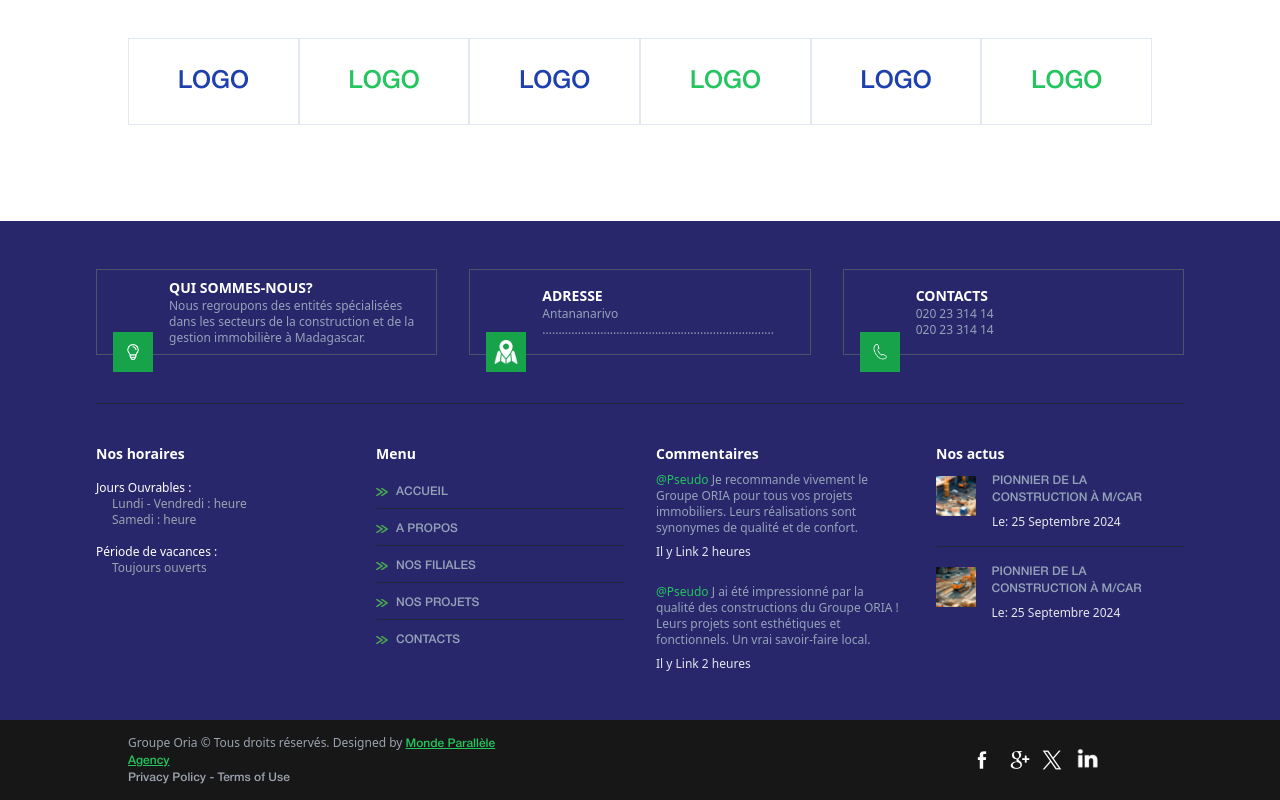
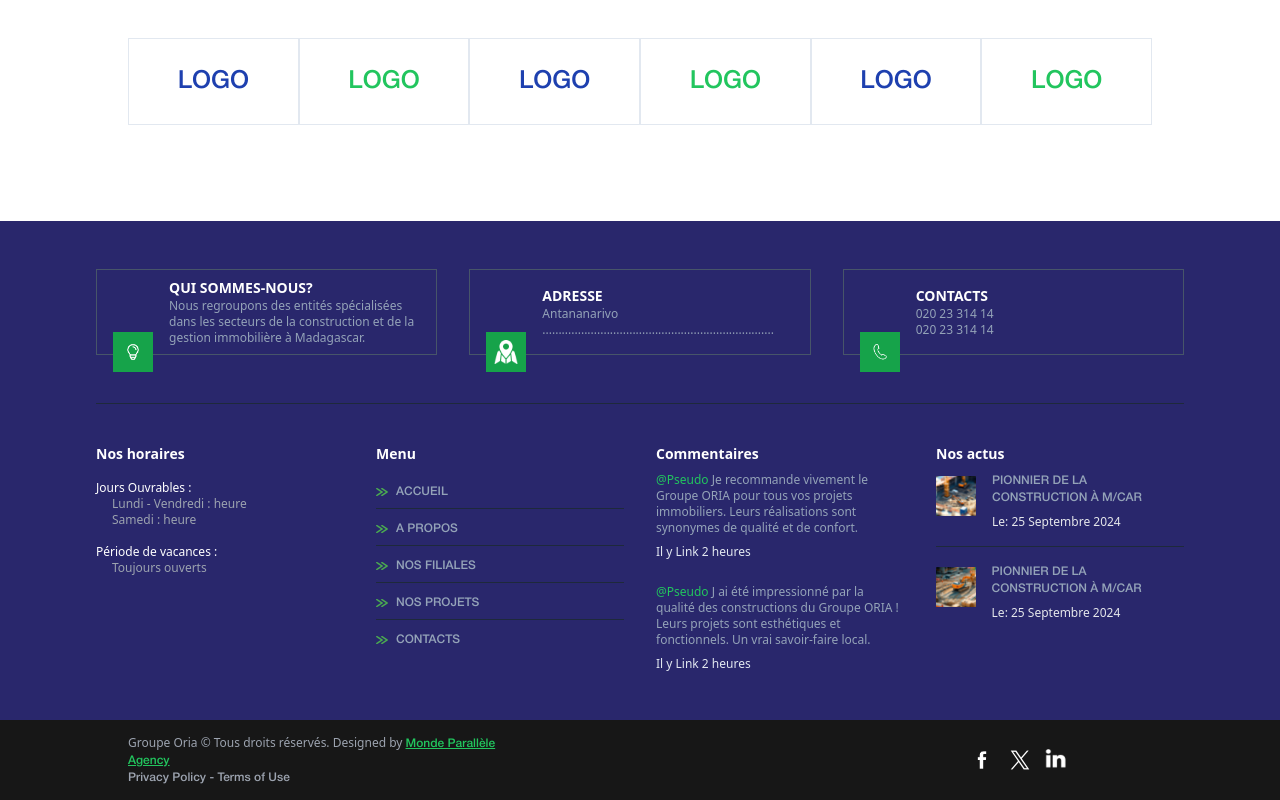
Before and after one commit to SylvHardDev/site-oria, a React (Vite) app: page / in a window 1280 px wide. Shown: the part 3814-4614 px from the top of the page. Built offline with nearby package versions, Linux system fonts and the light colour scheme; a web font is replaced by a local one.

Commit message:
remove google icon

```diff
--- a/src/components/Footer/Footer.jsx
+++ b/src/components/Footer/Footer.jsx
@@ -4,7 +4,7 @@ import lamp from "../../assets/icons/lamp.png";
 import linkedin from "../../assets/icons/linkedin.png";
 import maps from "../../assets/icons/maps.png";
 import phone from "../../assets/icons/phone.png";
-import social from "../../assets/icons/social.png";
+// import social from "../../assets/icons/social.png";
 import twitter from "../../assets/icons/twitter.png";
 import actus_1 from "../../assets/images/actu-img-1.png";
 import actus_2 from "../../assets/images/actu-img-2.png";
@@ -225,7 +225,7 @@ export default function Footer() {
         <div className="right p-4 lg:px-32 w-full md:w-1/2 h-full flex items-center  justify-end ">
           <div className="social items-center flex w-48">
             <img className="w-11 h-11" src={facebook} alt="icon facebook" />
-            <img className="w-8 h-8" src={social} alt="icon google" />
+            {/* <img className="w-8 h-8" src={social} alt="icon google" /> */}
             <img className="w-8 h-8" src={twitter} alt="icon tweeter" />
             <img className="w-9 h-9" src={linkedin} alt="icon linkedin" />
           </div>
```
